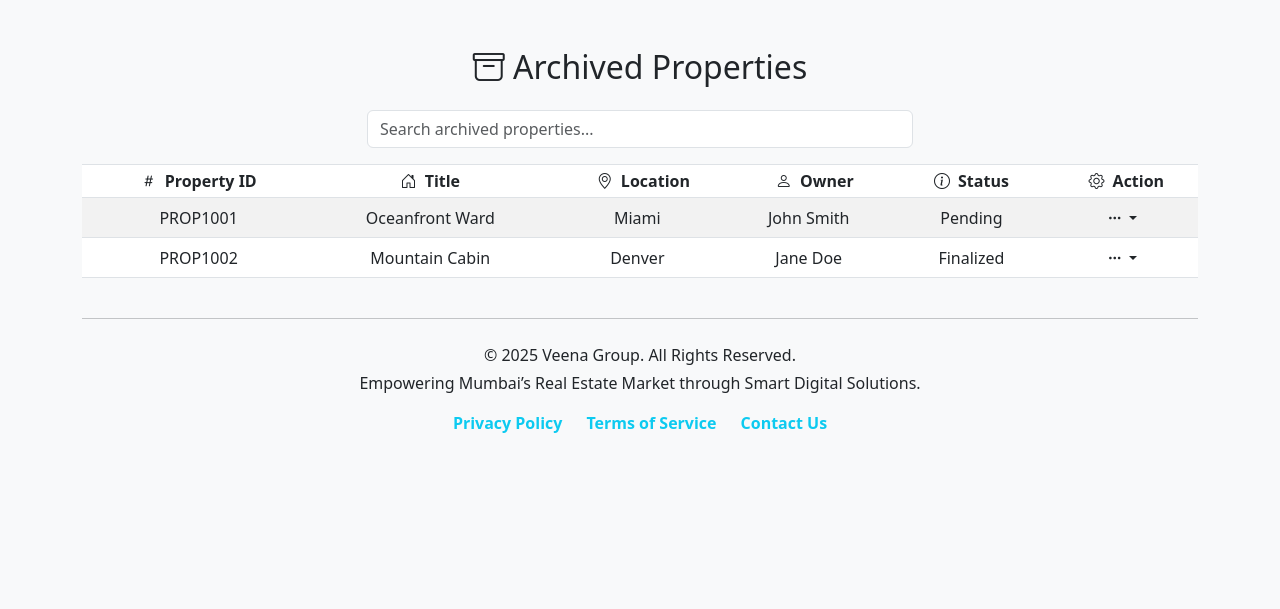
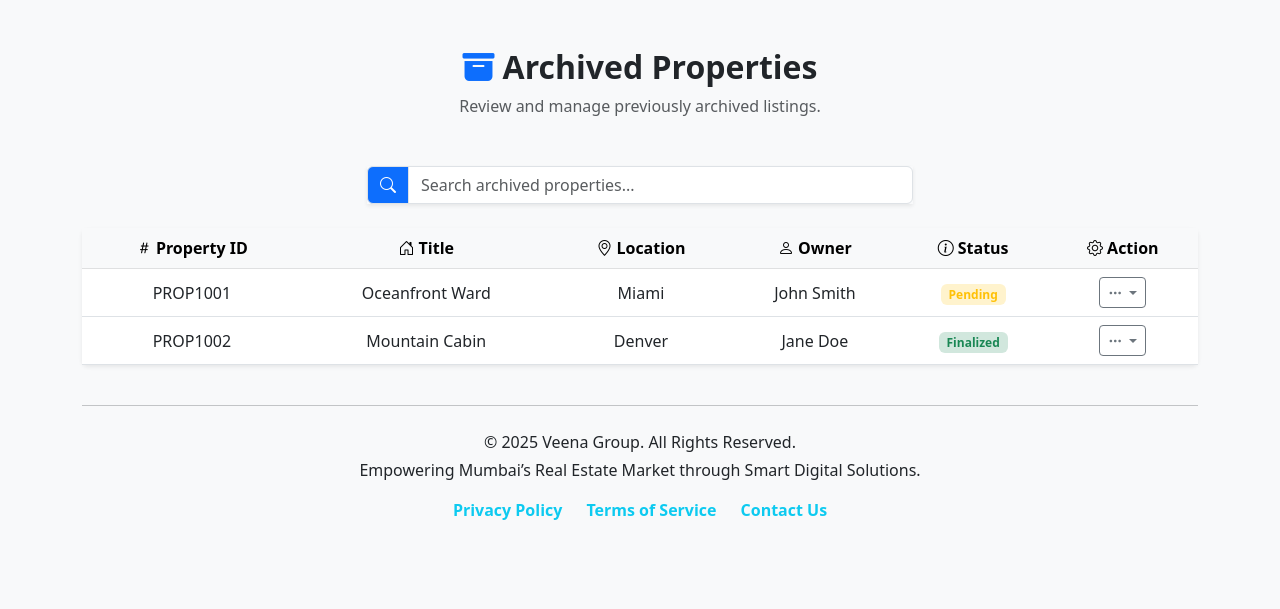
Before and after one commit to Veena-Infotech/VEC, a PHP site: page /property-management/archive-property-page.php in a window 1280 px wide. Shown: the part 73-682 px from the top of the page. Run offline with PHP 8.4, Linux system fonts and the light colour scheme.

Commit message:
`Refactored property management pages: archive-property-page.php and manage-property-page.php`

```diff
--- a/property-management/archive-property-page.php
+++ b/property-management/archive-property-page.php
@@ -15,166 +15,87 @@
 <body class="bg-light">
   <?php include '../navbar.php'; ?>
 
-  <div class="container my-5">
-    <h2 class="text-center mb-4"><i class="bi bi-archive"></i> Archived Properties</h2>
+  <div class="container py-5">
+    <div class="text-center mb-5">
+      <h2 class="fw-bold"><i class="bi bi-archive-fill text-primary me-2"></i>Archived Properties</h2>
+      <p class="text-muted">Review and manage previously archived listings.</p>
+    </div>
 
-    <!-- Archived Properties Table -->
-    <div class=" mt-3">
-      <table class="table table-striped table-sm mb-0 text-center">
-        <div class="row mb-3">
-          <div class="col-md-6 mx-auto">
+    <!-- Search Input -->
+    <div class="row justify-content-center mb-4">
+      <div class="col-md-6">
+        <div class="input-group shadow-sm">
+          <span class="input-group-text bg-primary text-white"><i class="bi bi-search"></i></span>
           <input type="text" id="propertySearch" class="form-control" placeholder="Search archived properties...">
         </div>
       </div>
+    </div>
 
-        <thead>
+    <!-- Table Card -->
+    <div class="card shadow-sm border-0">
+      <div class="card-body p-0">
+        <div class="table-responsive">
+          <table class="table table-hover align-middle mb-0 text-center">
+            <thead class="table-light">
               <tr>
-            <th class="border-top border-translucent ps-3" data-sort="property-id">
-              <i class="bi bi-hash me-1"></i> Property ID
-            </th>
-            <th class="border-top border-translucent ps-3" data-sort="title">
-              <i class="bi bi-house-door me-1"></i> Title
-            </th>
-            <th class="border-top border-translucent ps-3" data-sort="location">
-              <i class="bi bi-geo-alt me-1"></i> Location
-            </th>
-            <th class="border-top border-translucent ps-3" data-sort="owner">
-              <i class="bi bi-person me-1"></i> Owner
-            </th>
-            <th class="border-top border-translucent ps-3" data-sort="status">
-              <i class="bi bi-info-circle me-1"></i> Status
-            </th>
-            <th class="border-top border-translucent ps-3" data-sort="action">
-              <i class="bi bi-gear me-1"></i> Action
-            </th>
+                <th><i class="bi bi-hash me-1"></i>Property ID</th>
+                <th><i class="bi bi-house-door me-1"></i>Title</th>
+                <th><i class="bi bi-geo-alt me-1"></i>Location</th>
+                <th><i class="bi bi-person me-1"></i>Owner</th>
+                <th><i class="bi bi-info-circle me-1"></i>Status</th>
+                <th><i class="bi bi-gear me-1"></i>Action</th>
               </tr>
             </thead>
-
-        <tbody class="list">
+            <tbody>
               <tr>
-            <td class="align-middle ps-3 profile-id">PROP1001</td>
-            <td class="align-middle ps-3 title">Oceanfront Ward</td>
-            <td class="align-middle location">Miami</td>
-            <td class="align-middle owner">John Smith</td>
-            <td class="align-middle ps-3 status">Pending</td>
-            <td class="align-middle text-center pe-0">
-              <div class="btn-reveal-trigger position-static">
-                <button class="btn btn-sm dropdown-toggle" type="button" data-bs-toggle="dropdown" aria-haspopup="true" aria-expanded="false">
+                <td>PROP1001</td>
+                <td>Oceanfront Ward</td>
+                <td>Miami</td>
+                <td>John Smith</td>
+                <td><span class="badge bg-warning-subtle text-warning">Pending</span></td>
+                <td>
+                  <div class="dropdown">
+                    <button class="btn btn-sm btn-outline-secondary dropdown-toggle" type="button" data-bs-toggle="dropdown">
                       <i class="bi bi-three-dots"></i>
                     </button>
-                <div class="dropdown-menu dropdown-menu-end py-2">
-                  <a class="dropdown-item" href="#!" onclick="viewClosureSummary('PROP1001')">
-                    <i class="bi bi-eye me-2"></i> View
-                  </a>
-                  <a class="dropdown-item" href="#!" onclick="confirmRestore('PROP1001')">
-                    <i class="bi bi-box-arrow-up-right me-2"></i> Restore
-                  </a>
-                  <div class="dropdown-divider"></div>
-                  <a class="dropdown-item text-danger" href="#!" onclick="confirmDelete('PROP1001')">
-                    <i class="bi bi-trash3 me-2"></i> Delete
-                  </a>
-                </div>
+                    <ul class="dropdown-menu dropdown-menu-end">
+                      <li><a class="dropdown-item" href="#!" onclick="viewClosureSummary('PROP1001')"><i class="bi bi-eye me-2"></i>View</a></li>
+                      <li><a class="dropdown-item" href="#!" onclick="confirmRestore('PROP1001')"><i class="bi bi-box-arrow-up-right me-2"></i>Restore</a></li>
+                      <li><hr class="dropdown-divider"></li>
+                      <li><a class="dropdown-item text-danger" href="#!" onclick="confirmDelete('PROP1001')"><i class="bi bi-trash3 me-2"></i>Delete</a></li>
+                    </ul>
                   </div>
                 </td>
               </tr>
               <tr>
-            <td class="align-middle ps-3 profile-id">PROP1002</td>
-            <td class="align-middle ps-3 title">Mountain Cabin</td>
-            <td class="align-middle location">Denver</td>
-            <td class="align-middle owner">Jane Doe</td>
-            <td class="align-middle ps-3 status">Finalized</td>
-            <td class="align-middle text-center pe-0">
-              <div class="btn-reveal-trigger position-static">
-                <button class="btn btn-sm dropdown-toggle" type="button" data-bs-toggle="dropdown" aria-haspopup="true" aria-expanded="false">
+                <td>PROP1002</td>
+                <td>Mountain Cabin</td>
+                <td>Denver</td>
+                <td>Jane Doe</td>
+                <td><span class="badge bg-success-subtle text-success">Finalized</span></td>
+                <td>
+                  <div class="dropdown">
+                    <button class="btn btn-sm btn-outline-secondary dropdown-toggle" type="button" data-bs-toggle="dropdown">
                       <i class="bi bi-three-dots"></i>
                     </button>
-                <div class="dropdown-menu dropdown-menu-end py-2">
-                  <a class="dropdown-item" href="#!" onclick="viewClosureSummary('PROP1002')">
-                    <i class="bi bi-eye me-2"></i> View
-                  </a>
-                  <a class="dropdown-item" href="#!" onclick="confirmRestore('PROP1002')">
-                    <i class="bi bi-box-arrow-up-right me-2"></i> Restore
-                  </a>
-                  <div class="dropdown-divider"></div>
-                  <a class="dropdown-item text-danger" href="#!" onclick="confirmDelete('PROP1002')">
-                    <i class="bi bi-trash3 me-2"></i> Delete
-                  </a>
-                </div>
+                    <ul class="dropdown-menu dropdown-menu-end">
+                      <li><a class="dropdown-item" href="#!" onclick="viewClosureSummary('PROP1002')"><i class="bi bi-eye me-2"></i>View</a></li>
+                      <li><a class="dropdown-item" href="#!" onclick="confirmRestore('PROP1002')"><i class="bi bi-box-arrow-up-right me-2"></i>Restore</a></li>
+                      <li><hr class="dropdown-divider"></li>
+                      <li><a class="dropdown-item text-danger" href="#!" onclick="confirmDelete('PROP1002')"><i class="bi bi-trash3 me-2"></i>Delete</a></li>
+                    </ul>
                   </div>
                 </td>
               </tr>
             </tbody>
           </table>
         </div>
-
-    <!-- Closure Summary Modal -->
-    <div class="modal fade" id="closureModal" tabindex="-1" aria-labelledby="closureModalLabel" aria-hidden="true">
-      <div class="modal-dialog">
-        <div class="modal-content">
-          <div class="modal-header">
-            <h5 class="modal-title">Closure Summary</h5>
-            <button type="button" class="btn-close" data-bs-dismiss="modal" aria-label="Close"></button>
-          </div>
-          <div class="modal-body">
-            <p><strong>Buyer:</strong> Jane Smith</p>
-            <p><strong>Agent:</strong> Team Alpha</p>
-            <p><strong>Sale Amount:</strong> $1,200,000</p>
-            <p><strong>Closure Date:</strong> 2025-05-01</p>
-          </div>
-          <div class="modal-footer">
-            <button type="button" class="btn btn-outline-secondary" data-bs-dismiss="modal">Close</button>
-          </div>
-        </div>
       </div>
     </div>
 
-    <!-- Restore Confirmation Modal -->
-    <div class="modal fade" id="restoreModal" tabindex="-1" aria-labelledby="restoreModalLabel" aria-hidden="true">
-      <div class="modal-dialog modal-dialog-centered">
-        <div class="modal-content">
-          <div class="modal-header bg-primary text-white">
-            <h5 class="modal-title" id="restoreModalLabel">Confirm Restore</h5>
-            <button type="button" class="btn-close btn-close-white" data-bs-dismiss="modal" aria-label="Close"></button>
-          </div>
-          <div class="modal-body">
-            Are you sure you want to restore this item?
-          </div>
-          <div class="modal-footer">
-            <button type="button" class="btn btn-secondary" data-bs-dismiss="modal">Cancel</button>
-            <button type="button" class="btn btn-primary" id="confirmRestoreBtn">Restore</button>
-          </div>
-        </div>
-      </div>
-    </div>
+    <!-- Modals and Toast remain same (you already included them) -->
 
-    <!-- Delete Confirmation Modal -->
-    <div class="modal fade" id="deleteModal" tabindex="-1" aria-labelledby="deleteModalLabel" aria-hidden="true">
-      <div class="modal-dialog modal-dialog-centered">
-        <div class="modal-content">
-          <div class="modal-header bg-danger text-white">
-            <h5 class="modal-title" id="deleteModalLabel">Confirm Deletion</h5>
-            <button type="button" class="btn-close btn-close-white" data-bs-dismiss="modal" aria-label="Close"></button>
-          </div>
-          <div class="modal-body">
-            Are you sure you want to delete this item? This action cannot be undone.
-          </div>
-          <div class="modal-footer">
-            <button type="button" class="btn btn-secondary" data-bs-dismiss="modal">Cancel</button>
-            <button type="button" class="btn btn-danger" id="confirmDeleteBtn">Delete</button>
-          </div>
-        </div>
-      </div>
-    </div>
-
-    <!-- Toast Notification -->
-    <div class="position-fixed bottom-0 end-0 p-3" style="z-index: 11">
-      <div id="actionToast" class="toast align-items-center text-white bg-success border-0" role="alert">
-        <div class="d-flex">
-          <div class="toast-body" id="toastMessage">Action completed successfully.</div>
-          <button type="button" class="btn-close btn-close-white me-2 m-auto" data-bs-dismiss="toast"></button>
-        </div>
-      </div>
-    </div>
+    <?php include '../footer.php'; ?>
 
     <!-- Bootstrap JS Bundle -->
     <script src="https://cdn.jsdelivr.net/npm/bootstrap@5.3.0/dist/js/bootstrap.bundle.min.js"></script>
@@ -182,71 +103,57 @@
     <script>
       let selectedPropertyId = '';
 
-      // Function to show toast notification
       function showToast(message) {
         document.getElementById("toastMessage").innerText = message;
         const toast = new bootstrap.Toast(document.getElementById("actionToast"));
         toast.show();
       }
 
-      // Function to view closure summary
       function viewClosureSummary(propertyId) {
-        // Populate modal with dynamic data based on propertyId if needed
         const modal = new bootstrap.Modal(document.getElementById("closureModal"));
         modal.show();
       }
 
-      // Function to confirm restore
       function confirmRestore(propertyId) {
         selectedPropertyId = propertyId;
         const modal = new bootstrap.Modal(document.getElementById("restoreModal"));
         modal.show();
       }
 
-      // Function to confirm delete
       function confirmDelete(propertyId) {
         selectedPropertyId = propertyId;
         const modal = new bootstrap.Modal(document.getElementById("deleteModal"));
         modal.show();
       }
 
-      // Event listener for restore confirmation
-      document.getElementById("confirmRestoreBtn").addEventListener("click", function() {
-        // Implement restoration logic here
+      document.getElementById("confirmRestoreBtn").addEventListener("click", function () {
         showToast(`Property ${selectedPropertyId} has been restored.`);
         const modal = bootstrap.Modal.getInstance(document.getElementById("restoreModal"));
         modal.hide();
       });
 
-      // Event listener for delete confirmation
-      document.getElementById("confirmDeleteBtn").addEventListener("click", function() {
-        // Implement deletion logic here
+      document.getElementById("confirmDeleteBtn").addEventListener("click", function () {
         showToast(`Property ${selectedPropertyId} has been deleted.`);
         const modal = bootstrap.Modal.getInstance(document.getElementById("deleteModal"));
         modal.hide();
       });
-    </script>
-    <?php include '../footer.php'; ?>
 
-    <script>
       // Search functionality
-      document.getElementById("propertySearch").addEventListener("input", function() {
+      document.getElementById("propertySearch").addEventListener("input", function () {
         const searchTerm = this.value.toLowerCase();
         const rows = document.querySelectorAll("tbody tr");
 
         rows.forEach(row => {
-          const id = row.querySelector(".profile-id").textContent.toLowerCase();
-          const title = row.querySelector(".title").textContent.toLowerCase();
-          const location = row.querySelector(".location").textContent.toLowerCase();
-          const owner = row.querySelector(".owner").textContent.toLowerCase();
+          const id = row.cells[0].textContent.toLowerCase();
+          const title = row.cells[1].textContent.toLowerCase();
+          const location = row.cells[2].textContent.toLowerCase();
+          const owner = row.cells[3].textContent.toLowerCase();
 
-          const matches = id.includes(searchTerm) || title.includes(searchTerm) || location.includes(searchTerm) || owner.includes(searchTerm);
-          row.style.display = matches ? "" : "none";
+          row.style.display = id.includes(searchTerm) || title.includes(searchTerm) || location.includes(searchTerm) || owner.includes(searchTerm) ? '' : 'none';
         });
       });
     </script>
-
-
+  </div>
 </body>
 
 </html>
```
Also changed, not shown: property-management/manage-property-page.php (+50 -55 lines). Lines whose indentation alone changed are shown as unchanged.
